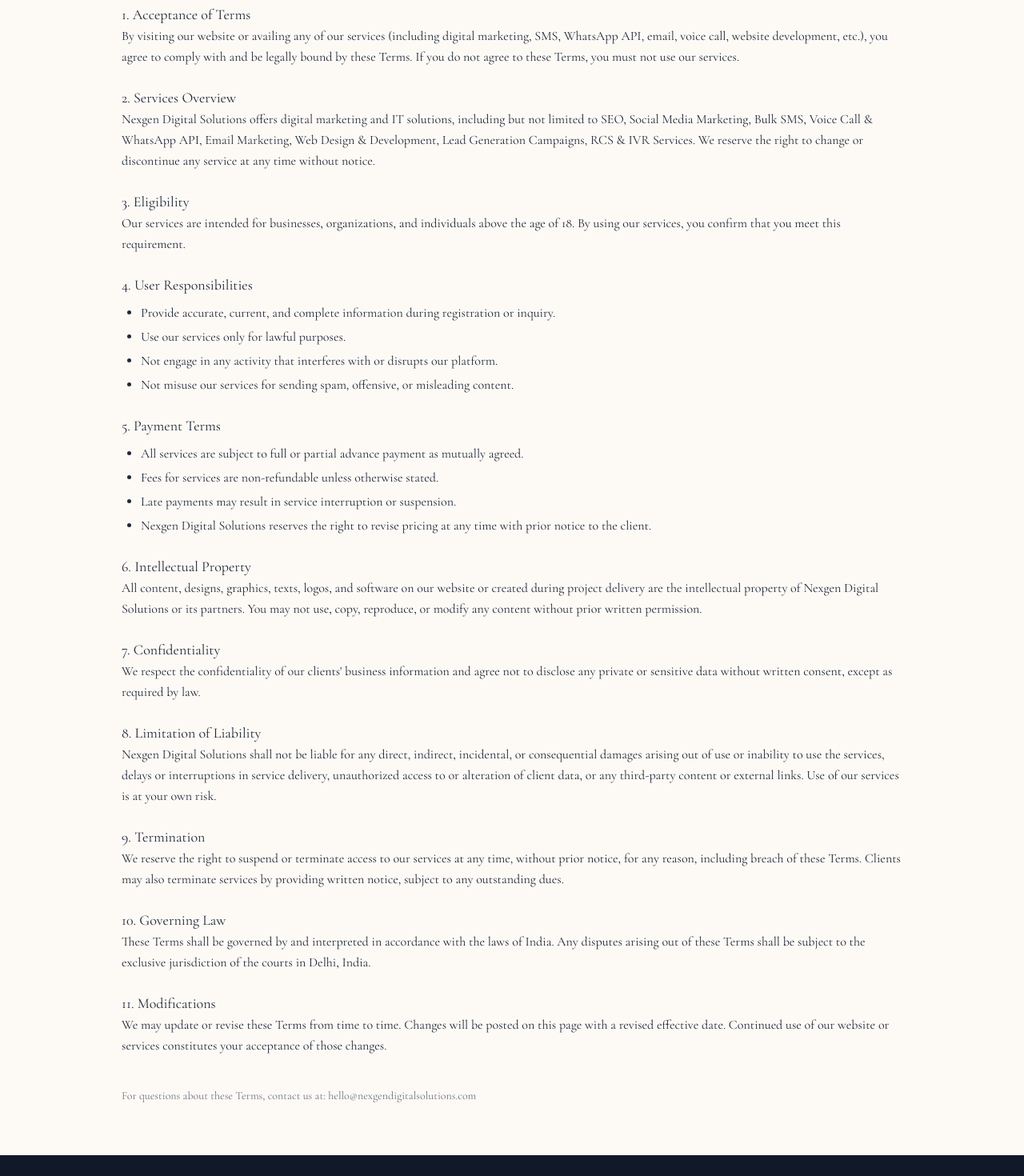
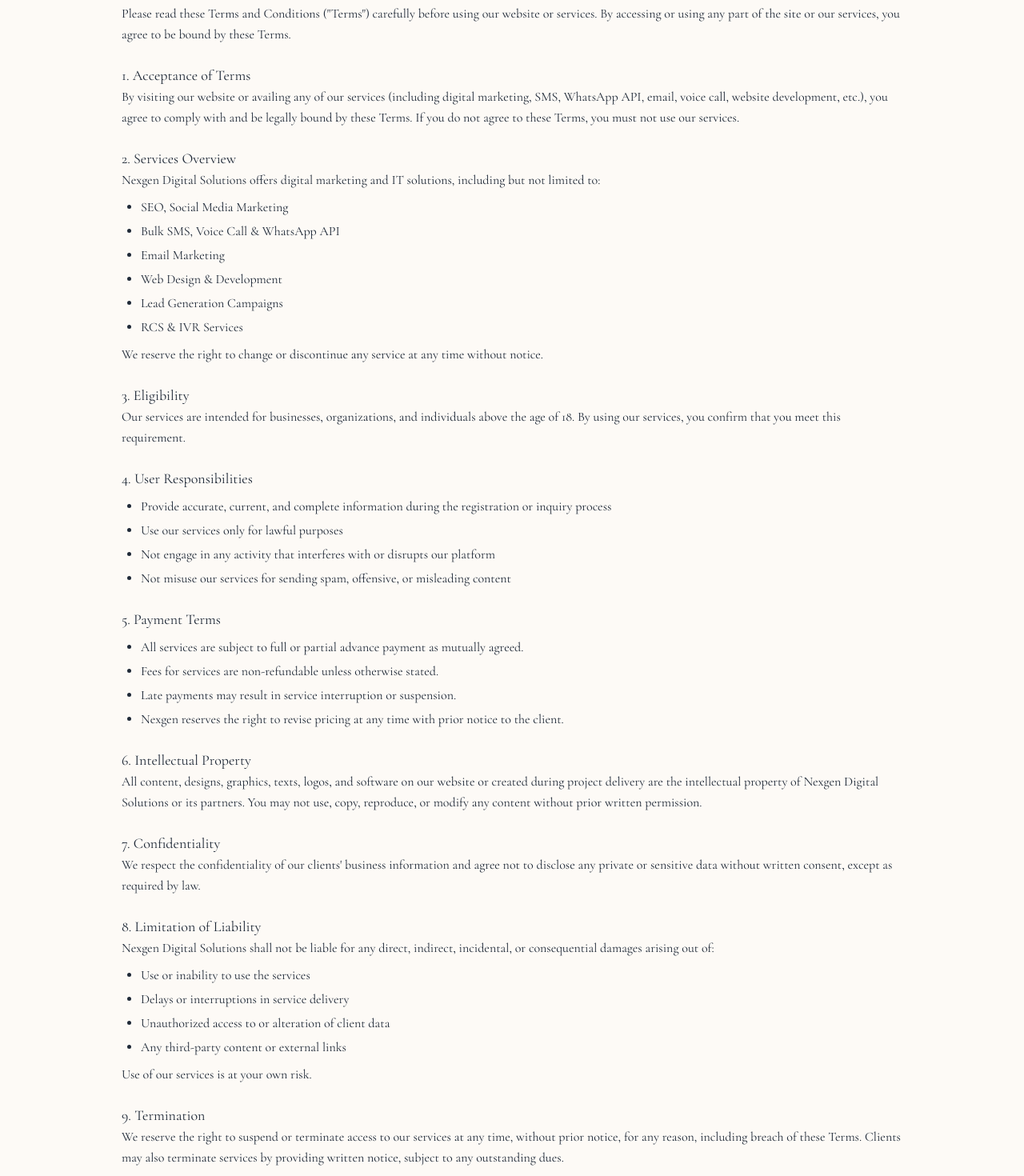
Before and after one commit to sakshams23/nexgendigitalsolutions, a React (Create React App) app: page /terms in a window 1280 px wide. Shown: the part 200-1670 px from the top of the page at 80% size. Built offline with nearby package versions, Linux system fonts and the light colour scheme.

Commit message:
Update Terms.js

```diff
--- a/src/Terms.js
+++ b/src/Terms.js
@@ -3,123 +3,157 @@ import React from "react";
 export function Terms({
   companyName = "Nexgen Digital Solutions",
   website = "www.nexgendigitalsolutions.com",
-  effectiveDate = "10/08/2025",
+  effectiveDate = "[13/08/2025]",
 }) {
   return (
-    <section className="max-w-5xl mx-auto p-6 bg-['#FDFAF6'] mt-20 mb-10 font-cormorant">
+    <section className="max-w-5xl mx-auto p-6 bg-[#FDFAF6] mt-20 mb-10 font-cormorant">
       <header className="mb-6">
         <h1 className="text-2xl md:text-3xl font-semibold">Terms & Conditions</h1>
         <p className="text-sm text-gray-500">Effective Date: {effectiveDate}</p>
-        <p className="text-sm text-gray-500">Company: {companyName} • Website: {website}</p>
+        <p className="text-sm text-gray-500">
+          Company: {companyName} • Website: {website}
+        </p>
       </header>
 
       <article className="space-y-6 text-gray-800 leading-relaxed">
+        <p>
+          Please read these Terms and Conditions ("Terms") carefully before using our
+          website or services. By accessing or using any part of the site or our
+          services, you agree to be bound by these Terms.
+        </p>
+
         <section>
           <h2 className="text-lg font-medium">1. Acceptance of Terms</h2>
           <p>
-            By visiting our website or availing any of our services (including digital marketing,
-            SMS, WhatsApp API, email, voice call, website development, etc.), you agree to comply
-            with and be legally bound by these Terms. If you do not agree to these Terms, you must
-            not use our services.
+            By visiting our website or availing any of our services (including digital
+            marketing, SMS, WhatsApp API, email, voice call, website development, etc.),
+            you agree to comply with and be legally bound by these Terms. If you do not
+            agree to these Terms, you must not use our services.
           </p>
         </section>
 
         <section>
           <h2 className="text-lg font-medium">2. Services Overview</h2>
-          <p>
-            {companyName} offers digital marketing and IT solutions, including but not limited to
-            SEO, Social Media Marketing, Bulk SMS, Voice Call & WhatsApp API, Email Marketing, Web
-            Design & Development, Lead Generation Campaigns, RCS & IVR Services. We reserve the
-            right to change or discontinue any service at any time without notice.
+          <p>{companyName} offers digital marketing and IT solutions, including but not limited to:</p>
+          <ul className="list-disc ml-6 mt-2 space-y-1">
+            <li>SEO, Social Media Marketing</li>
+            <li>Bulk SMS, Voice Call & WhatsApp API</li>
+            <li>Email Marketing</li>
+            <li>Web Design & Development</li>
+            <li>Lead Generation Campaigns</li>
+            <li>RCS & IVR Services</li>
+          </ul>
+          <p className="mt-2">
+            We reserve the right to change or discontinue any service at any time without
+            notice.
           </p>
         </section>
 
         <section>
           <h2 className="text-lg font-medium">3. Eligibility</h2>
           <p>
-            Our services are intended for businesses, organizations, and individuals above the age
-            of 18. By using our services, you confirm that you meet this requirement.
+            Our services are intended for businesses, organizations, and individuals
+            above the age of 18. By using our services, you confirm that you meet this
+            requirement.
           </p>
         </section>
 
         <section>
           <h2 className="text-lg font-medium">4. User Responsibilities</h2>
           <ul className="list-disc ml-6 mt-2 space-y-1">
-            <li>Provide accurate, current, and complete information during registration or inquiry.</li>
-            <li>Use our services only for lawful purposes.</li>
-            <li>Not engage in any activity that interferes with or disrupts our platform.</li>
-            <li>Not misuse our services for sending spam, offensive, or misleading content.</li>
+            <li>
+              Provide accurate, current, and complete information during the registration
+              or inquiry process
+            </li>
+            <li>Use our services only for lawful purposes</li>
+            <li>Not engage in any activity that interferes with or disrupts our platform</li>
+            <li>Not misuse our services for sending spam, offensive, or misleading content</li>
           </ul>
         </section>
 
         <section>
           <h2 className="text-lg font-medium">5. Payment Terms</h2>
           <ul className="list-disc ml-6 mt-2 space-y-1">
-            <li>All services are subject to full or partial advance payment as mutually agreed.</li>
+            <li>
+              All services are subject to full or partial advance payment as mutually
+              agreed.
+            </li>
             <li>Fees for services are non-refundable unless otherwise stated.</li>
             <li>Late payments may result in service interruption or suspension.</li>
-            <li>{companyName} reserves the right to revise pricing at any time with prior notice to the client.</li>
+            <li>
+              {companyName.split(" ")[0]} reserves the right to revise pricing at any time with prior
+              notice to the client.
+            </li>
           </ul>
         </section>
 
         <section>
           <h2 className="text-lg font-medium">6. Intellectual Property</h2>
           <p>
-            All content, designs, graphics, texts, logos, and software on our website or created
-            during project delivery are the intellectual property of {companyName} or its
-            partners. You may not use, copy, reproduce, or modify any content without prior
-            written permission.
+            All content, designs, graphics, texts, logos, and software on our website or
+            created during project delivery are the intellectual property of{" "}
+            {companyName} or its partners. You may not use, copy, reproduce, or modify any
+            content without prior written permission.
           </p>
         </section>
 
         <section>
           <h2 className="text-lg font-medium">7. Confidentiality</h2>
           <p>
-            We respect the confidentiality of our clients' business information and agree not to
-            disclose any private or sensitive data without written consent, except as required by law.
+            We respect the confidentiality of our clients' business information and agree
+            not to disclose any private or sensitive data without written consent, except
+            as required by law.
           </p>
         </section>
 
         <section>
           <h2 className="text-lg font-medium">8. Limitation of Liability</h2>
-          <p>
-            {companyName} shall not be liable for any direct, indirect, incidental, or consequential
-            damages arising out of use or inability to use the services, delays or interruptions in
-            service delivery, unauthorized access to or alteration of client data, or any
-            third-party content or external links. Use of our services is at your own risk.
-          </p>
+          <p>{companyName} shall not be liable for any direct, indirect, incidental, or consequential damages arising out of:</p>
+          <ul className="list-disc ml-6 mt-2 space-y-1">
+            <li>Use or inability to use the services</li>
+            <li>Delays or interruptions in service delivery</li>
+            <li>Unauthorized access to or alteration of client data</li>
+            <li>Any third-party content or external links</li>
+          </ul>
+          <p className="mt-2">Use of our services is at your own risk.</p>
         </section>
 
         <section>
           <h2 className="text-lg font-medium">9. Termination</h2>
           <p>
-            We reserve the right to suspend or terminate access to our services at any time, without
-            prior notice, for any reason, including breach of these Terms. Clients may also terminate
-            services by providing written notice, subject to any outstanding dues.
+            We reserve the right to suspend or terminate access to our services at any
+            time, without prior notice, for any reason, including breach of these Terms.
+            Clients may also terminate services by providing written notice, subject to
+            any outstanding dues.
           </p>
         </section>
 
         <section>
           <h2 className="text-lg font-medium">10. Governing Law</h2>
           <p>
-            These Terms shall be governed by and interpreted in accordance with the laws of India.
-            Any disputes arising out of these Terms shall be subject to the exclusive jurisdiction
-            of the courts in Delhi, India.
+            These Terms shall be governed by and interpreted in accordance with the laws
+            of India. Any disputes arising out of these Terms shall be subject to the
+            exclusive jurisdiction of the courts in Delhi, India.
           </p>
         </section>
 
         <section>
           <h2 className="text-lg font-medium">11. Modifications</h2>
           <p>
-            We may update or revise these Terms from time to time. Changes will be posted on this
-            page with a revised effective date. Continued use of our website or services constitutes
-            your acceptance of those changes.
+            We may update or revise these Terms from time to time. Changes will be posted
+            on this page with a revised effective date. Continued use of our website or
+            services constitutes your acceptance of those changes.
           </p>
         </section>
 
-        <footer className="pt-4 text-sm text-gray-500">
-          <p>For questions about these Terms, contact us at: hello@{companyName.replace(/\s+/g, "").toLowerCase()}.com</p>
-        </footer>
+        <section>
+          <h2 className="text-lg font-medium">12. Contact Us</h2>
+          <p>
+            For questions or concerns regarding these Terms, please contact:
+            Email: abhishek@nexgendigitalsolution.com <br/> Phone: +91-9560321883 <br/>  Website: www.nexgendigitalsolution.com
+
+          </p>
+        </section>
       </article>
     </section>
   );
```
